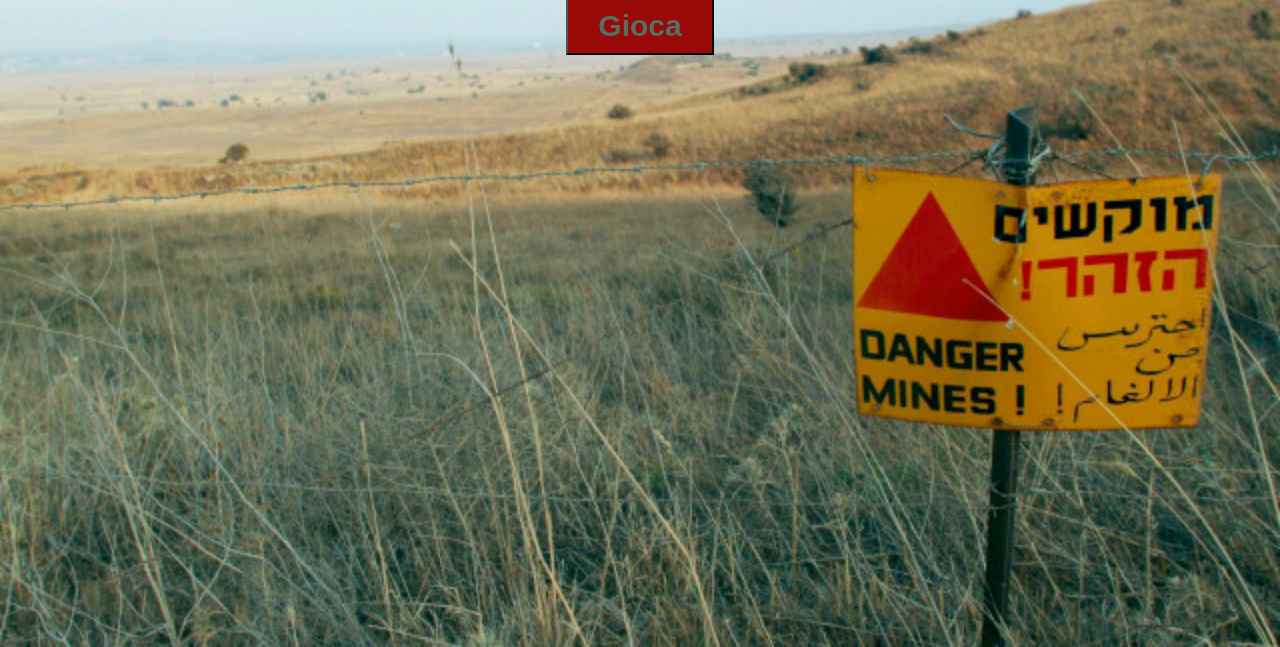
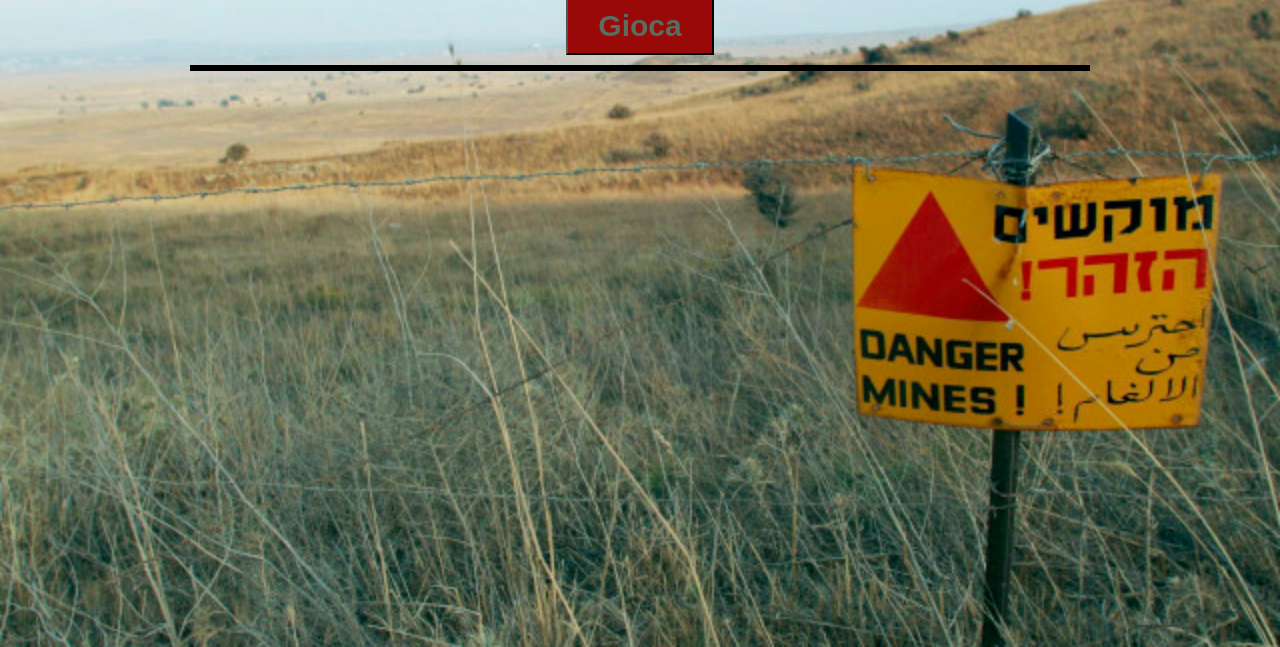
Before and after one commit to FedericaSidoti/js-campominato-grid, a plain HTML site: page index.html in a window 1280 px wide. Shown: the part 153-800 px from the top of the page. Drawn offline with Linux system fonts and the light colour scheme.

Commit message:
FIX- grid border

```diff
--- a/css/style.css
+++ b/css/style.css
@@ -75,6 +75,7 @@ body {
 .flex-grid {
     display: flex;
     flex-wrap: wrap;
+    border: 3px solid currentColor;
 }
 
 .flex-grid-item {
```
